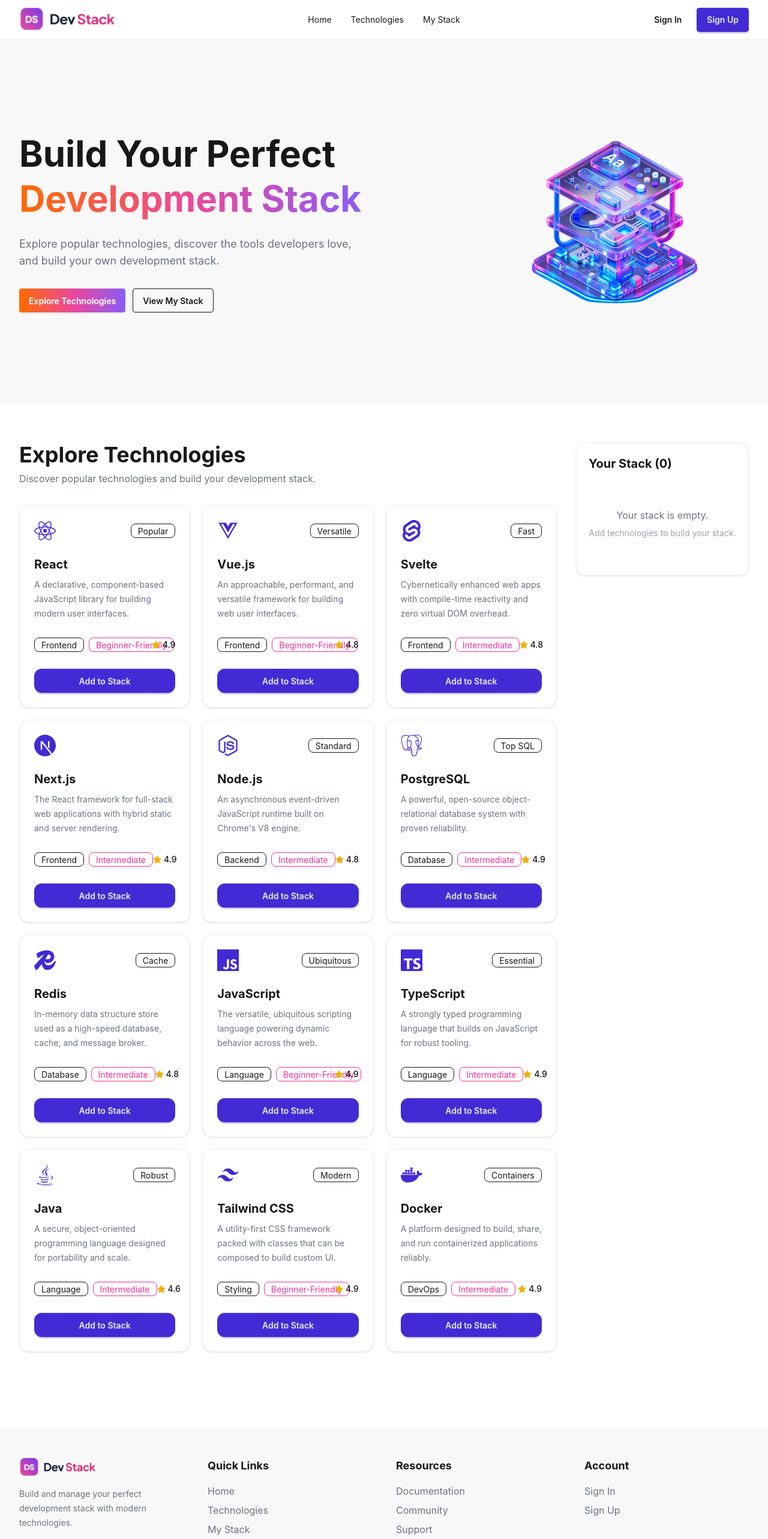
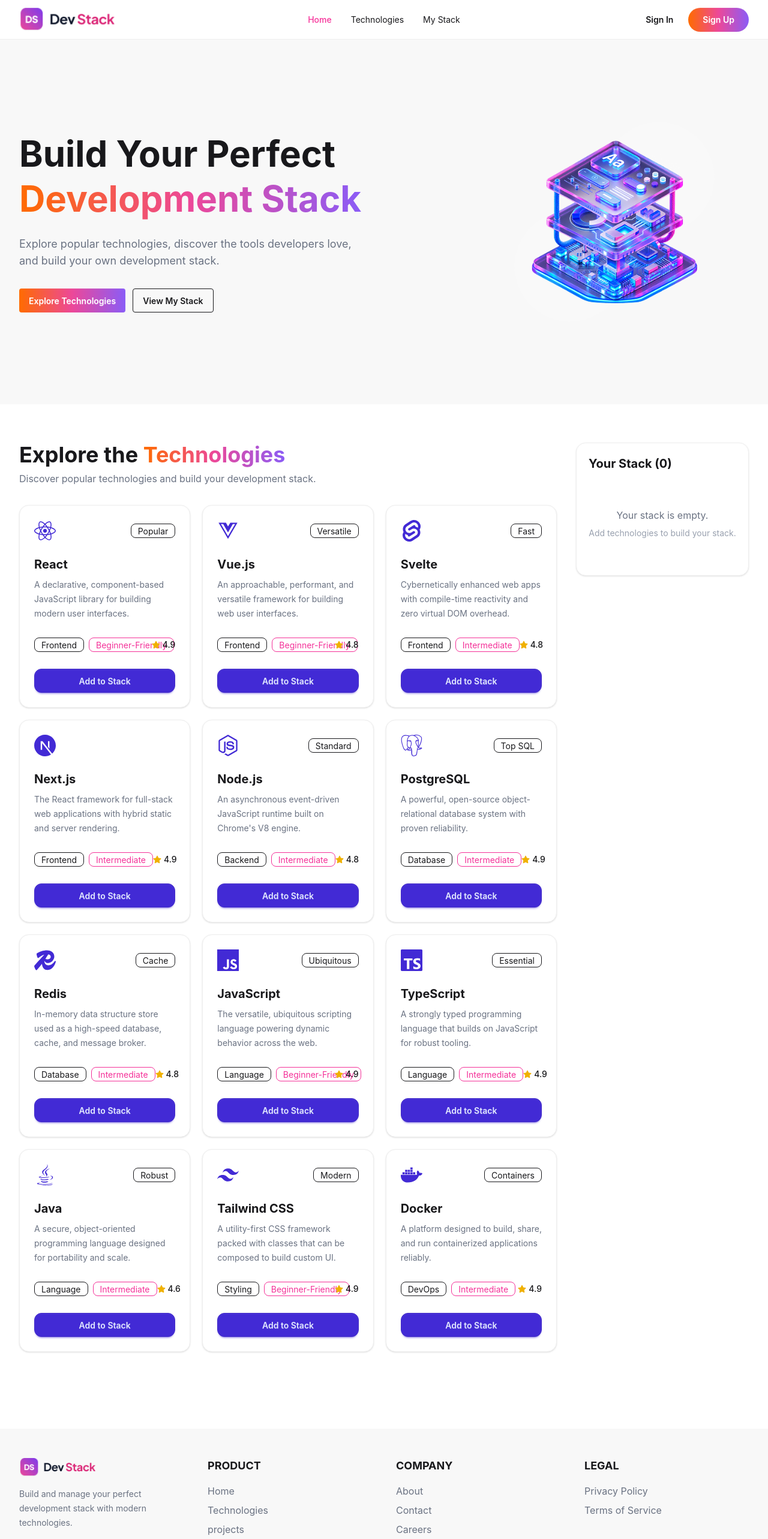
Before and after one commit to shajib97/dev-stack, a React (Vite) app: page / in a window 1280 px wide. Shown: the top 2566 px of the page at 60% size. Built offline with nearby package versions, Linux system fonts and the light colour scheme.

Commit message:
Footer section error solved and button color fixed

```diff
--- a/src/components/Footer.jsx
+++ b/src/components/Footer.jsx
@@ -21,10 +21,10 @@
             </p>
           </div>
 
-          {/* Quick Links */}
+
           <div>
             <h3 className="font-bold text-lg mb-4">
-              Quick Links
+              PRODUCT
             </h3>
 
             <ul className="space-y-2 text-gray-500">
@@ -42,55 +42,55 @@
 
               <li>
                 <a className="hover:text-primary cursor-pointer">
-                  My Stack
+                  projects
                 </a>
               </li>
             </ul>
           </div>
 
-          {/* Resources */}
+
           <div>
             <h3 className="font-bold text-lg mb-4">
-              Resources
+              COMPANY
             </h3>
 
             <ul className="space-y-2 text-gray-500">
               <li>
                 <a className="hover:text-primary cursor-pointer">
-                  Documentation
+                  About
                 </a>
               </li>
 
               <li>
                 <a className="hover:text-primary cursor-pointer">
-                  Community
+                  Contact
                 </a>
               </li>
 
               <li>
                 <a className="hover:text-primary cursor-pointer">
-                  Support
+                  Careers
                 </a>
               </li>
             </ul>
           </div>
 
-          {/* Account */}
+
           <div>
             <h3 className="font-bold text-lg mb-4">
-              Account
+              LEGAL
             </h3>
 
             <ul className="space-y-2 text-gray-500">
               <li>
                 <a className="hover:text-primary cursor-pointer">
-                  Sign In
+                  Privacy Policy
                 </a>
               </li>
 
               <li>
                 <a className="hover:text-primary cursor-pointer">
-                  Sign Up
+                  Terms of Service
                 </a>
               </li>
             </ul>
--- a/src/components/Navbar.jsx
+++ b/src/components/Navbar.jsx
@@ -15,7 +15,7 @@
       {/* Desktop Menu */}
       <div className="navbar-center hidden md:flex">
         <ul className="menu menu-horizontal px-1 gap-2">
-          <li><a href="#home">Home</a></li>
+          <li><a href="#home" className="text-pink-500 font-medium">Home</a></li>
           <li><a href="#technologies">Technologies</a></li>
           <li><a href="#my-stack">My Stack</a></li>
         </ul>
@@ -24,7 +24,7 @@
       {/* Desktop Buttons */}
       <div className="navbar-end hidden md:flex gap-2">
         <button className="btn btn-ghost">Sign In</button>
-        <button className="btn btn-primary">Sign Up</button>
+        <button className="btn brand-gradient-bg border-0 text-white rounded-full px-6">Sign Up</button>
       </div>
 
       {/* Mobile Menu */}
--- a/src/components/TechnologyList.jsx
+++ b/src/components/TechnologyList.jsx
@@ -25,7 +25,7 @@
   return (
     <div id="technologies" className="space-y-8">
       <div className="mb-8">
-        <h2 className="text-3xl md:text-4xl font-bold">Explore Technologies</h2>
+        <h2 className="text-3xl md:text-4xl font-bold">Explore the <span className="brand-gradient-text">Technologies</span></h2>
 
         <p className="text-gray-500 mt-2">
           Discover popular technologies and build your development stack.
```
